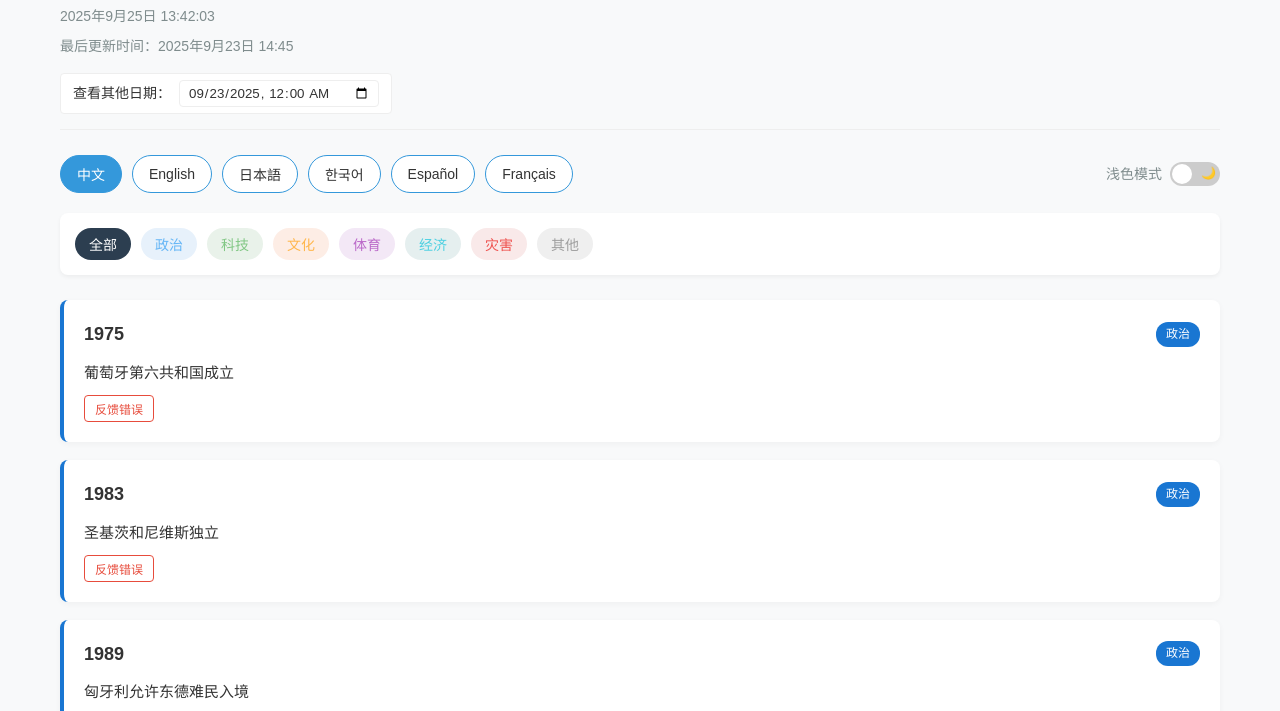
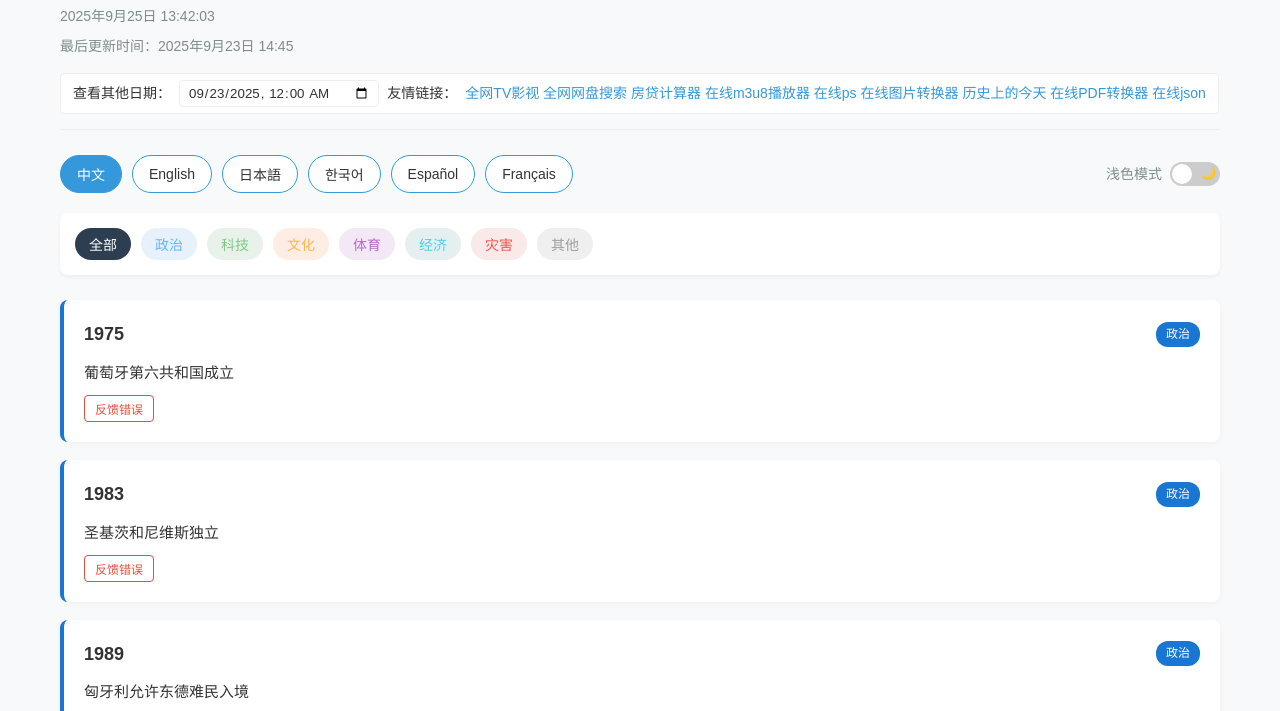
Before and after one commit to qiqi258/on-this-day-in-history, a website: page public/index.html in a window 1280 px wide. Shown: the part 68-779 px from the top of the page. Drawn offline with Linux system fonts and the light colour scheme.

Commit message:
Update index.html

```diff
--- a/public/index.html
+++ b/public/index.html
@@ -405,6 +405,27 @@
         <div class="date-picker">
             <span id="datePickerLabel">查看其他日期：</span>
             <input type="datetime-local" id="dateSelector" value="2025-09-23T00:00">
+            <!-- 新增的友情链接 -->
+            <span class="friend-links-title">友情链接：</span>
+            <span class="friend-links">
+                <a href="https://tv.harper.dpdns.org" target="_blank" class="text-primary hover:text-primary/80 transition-colors font-medium">全网TV影视</a>
+
+                <a href="https://panhub.harper.dpdns.org" target="_blank" class="text-primary hover:text-primary/80 transition-colors font-medium">全网网盘搜索</a>
+
+                <a href="https://fangdai.harper.dpdns.org" target="_blank" class="text-primary hover:text-primary/80 transition-colors font-medium">房贷计算器</a>
+
+                <a href="https://m3u8.harper.dpdns.org" target="_blank" class="text-indigo hover:text-indigo/80 transition-colors font-medium">在线m3u8播放器</a>
+
+                <a href="https://ps.harper.dpdns.org" target="_blank" class="text-primary hover:text-primary/80 transition-colors font-medium">在线ps</a>
+
+                <a href="https://Image.harper.dpdns.org" target="_blank" class="text-primary hover:text-primary/80 transition-colors font-medium">在线图片转换器</a>
+
+                <a href="https://ls.harper.dpdns.org" target="_blank" class="text-primary hover:text-primary/80 transition-colors font-medium">历史上的今天</a>
+
+                <a href="https://pdf.harper.dpdns.org" target="_blank" class="text-primary hover:text-primary/80 transition-colors font-medium">在线PDF转换器</a>
+
+                <a href="https://json.harper.dpdns.org" target="_blank" class="text-primary hover:text-primary/80 transition-colors font-medium">在线json</a>
+            </span>
         </div>
     </div>
 
```
